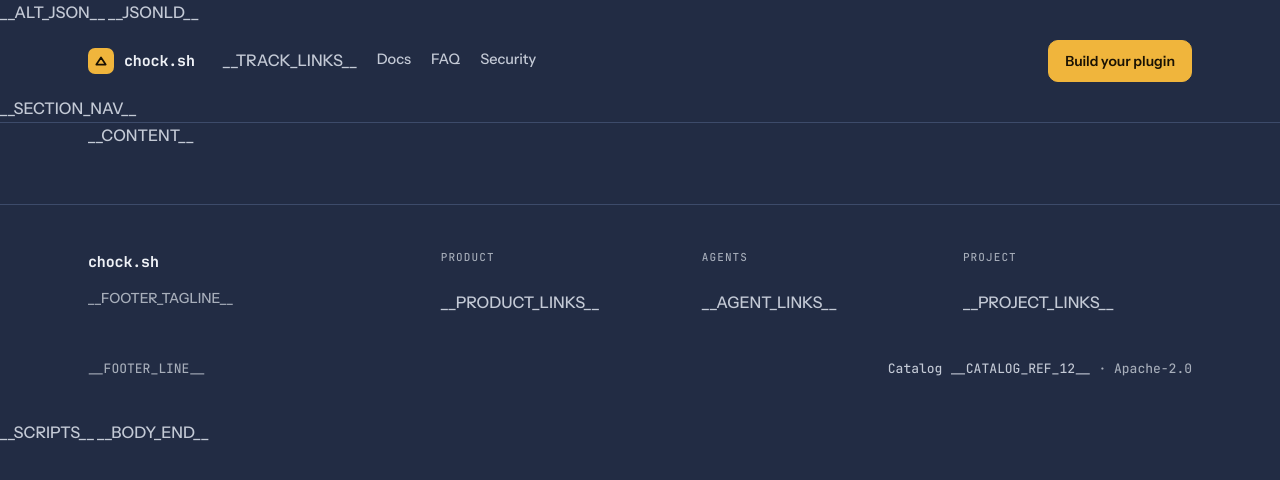
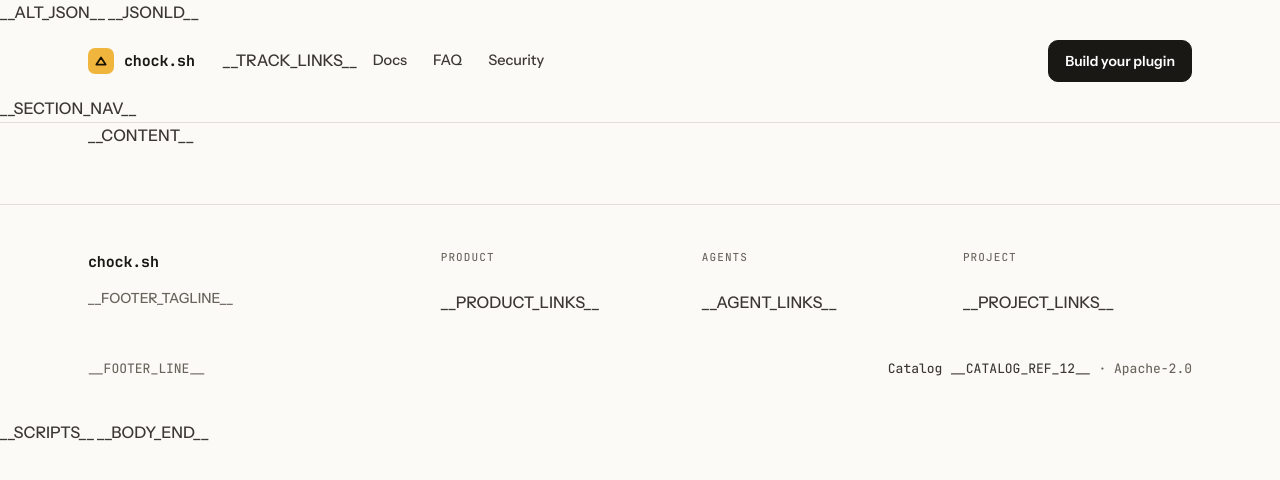
Before and after one commit to open-coder-ai/chock-site, a Python web app: template templates/base.html in a window 1280 px wide. Shown: the top 480 px of the page. Run offline with Jinja, Linux system fonts and the light colour scheme; the template is opened without the code that fills it, so the values that code supplies are empty.

Commit message:
LIGHT-1: calm, warm light theme by design tokens
Replace the dusk :root palette in static/css/site.css with a warm light one
and set color-scheme: light. Primary buttons, the skip link and the CTA
buttons are black with white text; links and the interactive accent are a
muted green; the current item in the header, section and docs navigation
sits on a light-grey pill; the amber stays only as the wordmark tile and,
darkened, as the repository/path colour in architecture diagrams.

Rules that assumed the dark background are fixed: the primary hover mixed
the accent with white, the CTA was a full-accent slab with on-accent text,
.button-dark used the text colour as its label, and the advise glyph used the
dashed-outline colour for text.

tests/test_theme.py checks every text token pair at 4.5:1 and the UI pairs
(input borders, dashed outlines) at 3:1, and that :root declares a light
colour scheme.

Co-Authored-By: Claude Opus 5.5 <noreply@anthropic.com>
Signed-off-by: Jothi Mani Rajendran <250249270+jothimani-rajendran@users.noreply.github.com>

```diff
--- a/static/css/architecture.css
+++ b/static/css/architecture.css
@@ -1,4 +1,4 @@
-/* Architecture diagrams (ARCH-1): the dusk palette by default, a light theme on request and in print. */
+/* Architecture diagrams (ARCH-1): the site palette by default, a cool light theme on request and in print. */
 
 .arch-figure,
 .arch-cards {
@@ -8,8 +8,8 @@
   --arch-text: var(--text);
   --arch-muted: var(--muted);
   --arch-edge: var(--dash);
-  --arch-path: var(--accent);
-  --arch-repo: var(--accent);
+  --arch-path: var(--highlight-text);
+  --arch-repo: var(--highlight-text);
   --arch-code: var(--info);
   --arch-artifact: var(--muted);
   --arch-client: var(--ok);
--- a/static/css/site.css
+++ b/static/css/site.css
@@ -57,23 +57,29 @@
 }
 
 :root {
-  --bg: #222C44;
-  --bg-2: #242F4B;
-  --panel: #263251;
-  --panel-2: #283453;
-  --line: #3D4B6A;
-  --line-2: #445375;
-  --text: #EEF1F6;
-  --body: #C4CAD6;
-  --muted: #A8AFBB;
-  --accent: #F0B53C;
-  --on-accent: #1A1203;
-  --warn-bg: #4A3C1C;
-  --warn-fg: #E8C77A;
-  --ok: #5FD3A0;
-  --info: #8DB8F2;
-  --dash: #67769B;
-  --dots: #34405E;
+  --bg: #FBFAF7;
+  --bg-2: #F4F2ED;
+  --panel: #FFFFFF;
+  --panel-2: #F1EEE8;
+  --pill: #ECE9E2;
+  --line: #E3DFD7;
+  --line-2: #948D81;
+  --text: #1A1815;
+  --body: #3B3833;
+  --muted: #68635B;
+  --accent: #2F6A4F;
+  --on-accent: #FFFFFF;
+  --primary: #1A1815;
+  --on-primary: #FFFFFF;
+  --highlight: #F0B53C;
+  --on-highlight: #1A1203;
+  --highlight-text: #8A5300;
+  --warn-bg: #FBEFD5;
+  --warn-fg: #7A4A00;
+  --ok: #22704A;
+  --info: #2E5D8C;
+  --dash: #8C8579;
+  --dots: #E3DFD7;
   /* Vertical rhythm: the gap between blocks, and between items of one block. */
   --flow: 16px;
   --flow-tight: 8px;
@@ -82,7 +88,7 @@
   /* Sticky panels park this far down: common.js overwrites it with the
      measured header height; this fallback is the static 1280px value. */
   --sticky-top: 117px;
-  color-scheme: dark;
+  color-scheme: light;
 }
 
 * { box-sizing: border-box; }
@@ -243,7 +249,7 @@ header {
 #nav-links {
   display: flex;
   align-items: center;
-  gap: 20px;
+  gap: 6px;
   flex: 1;
 }
 
@@ -253,12 +259,12 @@ header {
   gap: 7px;
   color: var(--body);
   font-size: 14.5px;
-  padding: 4px 0;
-  border-bottom: 2px solid transparent;
+  padding: 4px 10px;
+  border-radius: 999px;
 }
 
 #nav-links a:hover { color: var(--text); text-decoration: none; }
-#nav-links a[aria-current="page"] { color: var(--accent); border-bottom-color: var(--accent); }
+#nav-links a[aria-current="page"] { color: var(--text); background: var(--pill); }
 
 .nav-toggle {
   display: none;
@@ -364,15 +371,15 @@ header {
 .button:hover { border-color: var(--accent); color: var(--accent); text-decoration: none; }
 
 .button-primary {
-  background: var(--accent);
-  border-color: var(--accent);
-  color: var(--on-accent);
+  background: var(--primary);
+  border-color: var(--primary);
+  color: var(--on-primary);
 }
 
 .button-primary:hover {
-  background: color-mix(in srgb, var(--accent) 88%, #FFFFFF);
-  border-color: color-mix(in srgb, var(--accent) 88%, #FFFFFF);
-  color: var(--on-accent);
+  background: color-mix(in srgb, var(--primary) 82%, var(--on-primary));
+  border-color: color-mix(in srgb, var(--primary) 82%, var(--on-primary));
+  color: var(--on-primary);
 }
 
 .button-secondary { background: transparent; }
```
Also changed, not shown: other parts of static/css/site.css (+21 -19 lines), tests/test_theme.py (+53 -11 lines).
